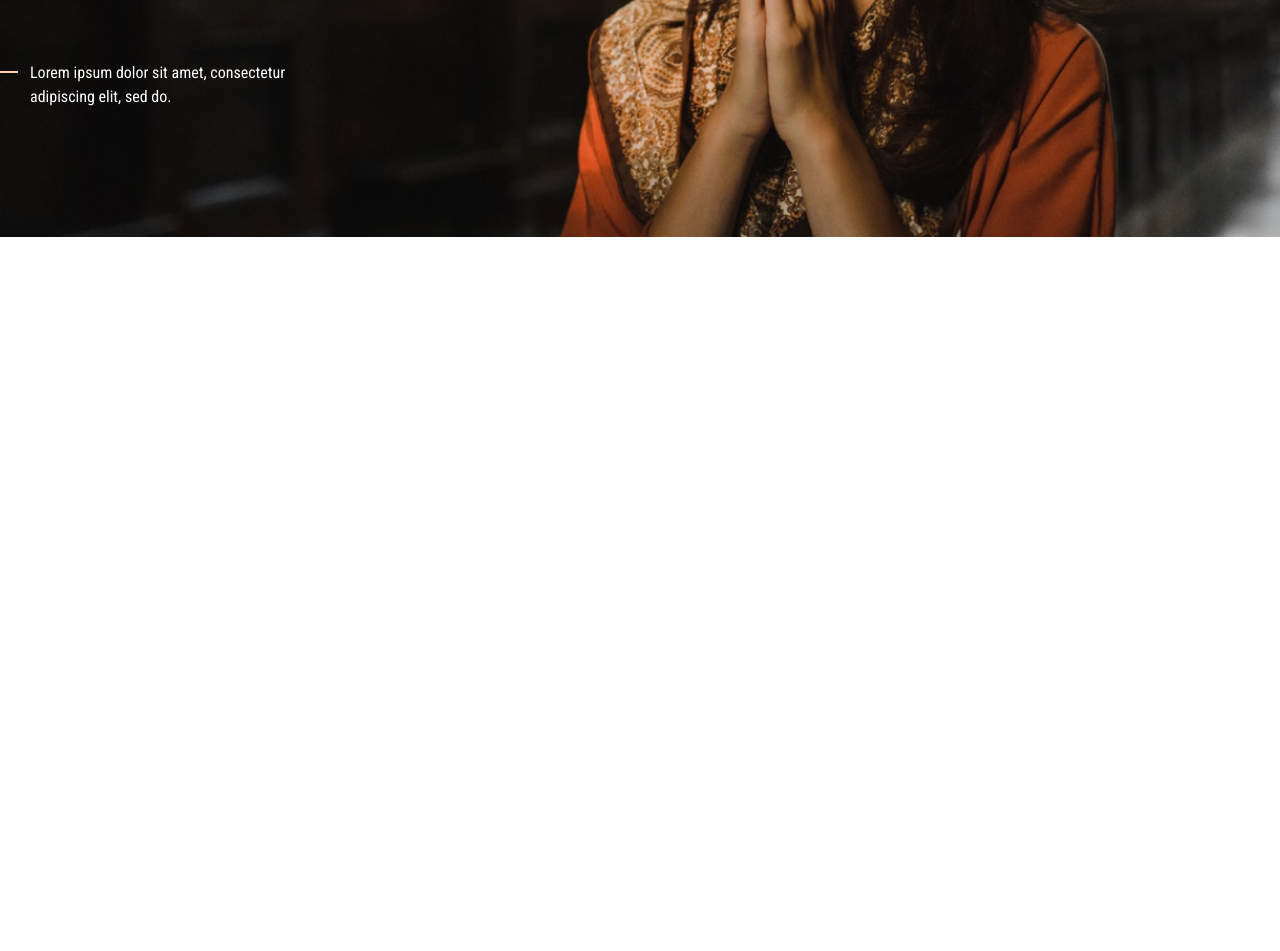
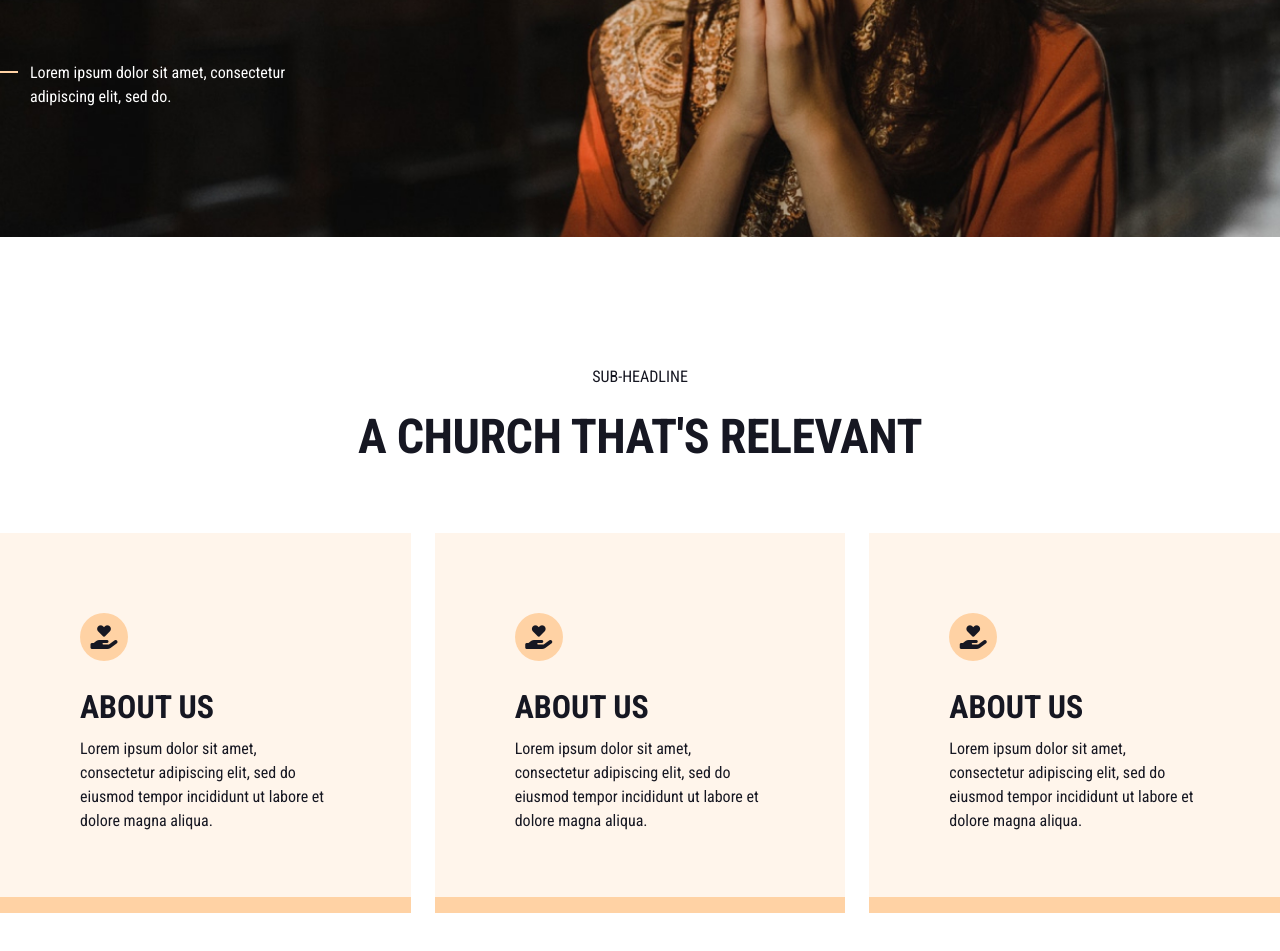
Before and after one commit to aminulwebdev/finsweet_p08_mern, a plain HTML site: page index.html in a window 1280 px wide. Shown: the part 539-1490 px from the top of the page. Before the commit the page ends 800 px from the top, so only its background shows below. Drawn offline with nearby package versions, Linux system fonts and the light colour scheme.

Commit message:
Church part added

```diff
--- a/index.html
+++ b/index.html
@@ -77,11 +77,58 @@
     ================================== -->
 
         <!-- =============================
-                Navbar Start Here
+                Church Start Here
     ================================== -->
-    <section></section>
+        <section class="py-32">
+            <div class="max-w-container mx-auto">
+                <div class="text-center">
+                    <h4 class="text-perasize uppercase font-normal text-secondary leading-normal">sub-headline</h4>
+                    <h2
+                        class="text-sectionHeading text-secondary font-bold leading-[64px] -tracking-[0.48px] uppercase pt-4 pb-16">
+                        a church that's relevant</h2>
+                </div>
+                <div class="flex gap-6">
+                    <div
+                        class="bg-sectionbg p-20 max-w-[411px] relative after:absolute after:content[''] after:w-full after:h-4 after:bg-primary after:bottom-0 after:left-0">
+                        <div class="w-12 h-12 rounded-full bg-primary flex items-center justify-center">
+                            <i class="fa-solid fa-hand-holding-heart text-2xl text-secondary"></i>
+                        </div>
+                        <h3
+                            class="text-[32px] text-secondary uppercase leading-[44px] -tracking-[0.32] font-bold pt-6 pb-2">
+                            About us</h3>
+                        <p class="textr-perasize text-secondary font-normal leading-6 ">Lorem ipsum dolor sit amet,
+                            consectetur adipiscing elit, sed do eiusmod tempor incididunt ut labore et dolore magna
+                            aliqua.</p>
+                    </div>
+                    <div
+                        class="bg-sectionbg p-20 max-w-[411px] relative after:absolute after:content[''] after:w-full after:h-4 after:bg-primary after:bottom-0 after:left-0">
+                        <div class="w-12 h-12 rounded-full bg-primary flex items-center justify-center">
+                            <i class="fa-solid fa-hand-holding-heart text-2xl text-secondary"></i>
+                        </div>
+                        <h3
+                            class="text-[32px] text-secondary uppercase leading-[44px] -tracking-[0.32] font-bold pt-6 pb-2">
+                            About us</h3>
+                        <p class="textr-perasize text-secondary font-normal leading-6 ">Lorem ipsum dolor sit amet,
+                            consectetur adipiscing elit, sed do eiusmod tempor incididunt ut labore et dolore magna
+                            aliqua.</p>
+                    </div>
+                    <div
+                        class="bg-sectionbg p-20 max-w-[411px] relative after:absolute after:content[''] after:w-full after:h-4 after:bg-primary after:bottom-0 after:left-0">
+                        <div class="w-12 h-12 rounded-full bg-primary flex items-center justify-center">
+                            <i class="fa-solid fa-hand-holding-heart text-2xl text-secondary"></i>
+                        </div>
+                        <h3
+                            class="text-[32px] text-secondary uppercase leading-[44px] -tracking-[0.32] font-bold pt-6 pb-2">
+                            About us</h3>
+                        <p class="textr-perasize text-secondary font-normal leading-6 ">Lorem ipsum dolor sit amet,
+                            consectetur adipiscing elit, sed do eiusmod tempor incididunt ut labore et dolore magna
+                            aliqua.</p>
+                    </div>
+                </div>
+            </div>
+        </section>
         <!-- =============================
-                Navbar End Here
+                Church End Here
     ================================== -->
 
         <!-- =============================
```
